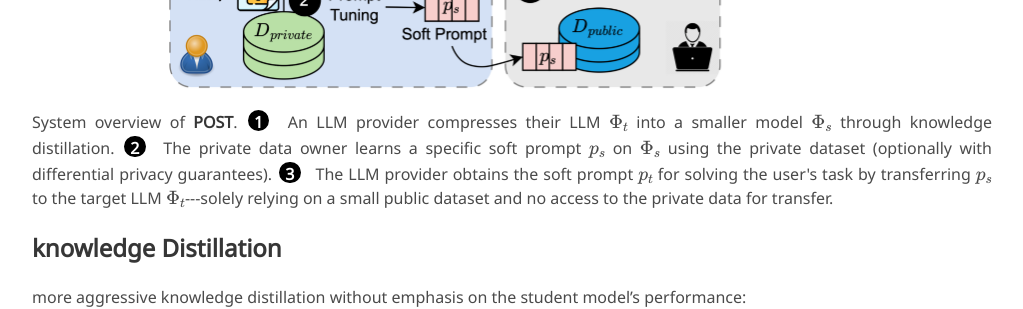
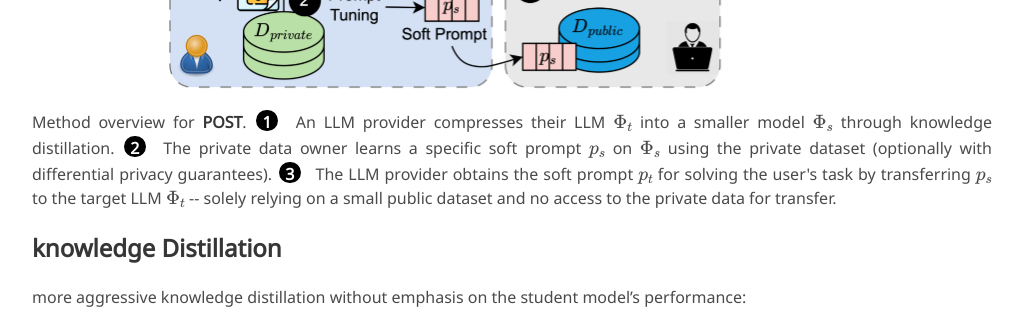
Before and after one commit to stephen016/stephen016.github.io, a Jekyll site: the page POST.html, which Jekyll copies as it is, in a window 1280 px wide and 900 px high, scrolled down 1373 px. Shown: the part 149-458 px from the top of the window, without its empty margins (128-1151 px from the left). Built offline with Jekyll 4.4.1, drawn with Linux system fonts in a browser that asks for light colours; nearby versions of some CDN libraries; some web fonts are replaced; library files that are not in the unit come from our copies; a style sheet for code colours, icons or effects is not loaded.

Commit message:
updated POST

```diff
--- a/POST.html
+++ b/POST.html
@@ -303,9 +303,9 @@
         <img src="projects/POST/POST_v2.png" class="centered"/>
         <div class="content has-text-justified">
           <p>
-            System overview of <strong>POST</strong>. <span class="circle-num">1</span> An LLM provider compresses their LLM $\Phi_t$ into a smaller model $\Phi_s$ through knowledge distillation.
+            Method overview for <strong>POST</strong>. <span class="circle-num">1</span> An LLM provider compresses their LLM $\Phi_t$ into a smaller model $\Phi_s$ through knowledge distillation.
             <span class="circle-num">2</span> The private data owner learns a specific soft prompt $p_s$ on $\Phi_s$ using the private dataset (optionally with differential privacy guarantees).
-            <span class="circle-num">3</span> The LLM provider obtains the soft prompt $p_t$ for solving the user's task by transferring $p_s$ to the target LLM $\Phi_t$---solely relying on a small public dataset and no access to the private data for transfer.
+            <span class="circle-num">3</span> The LLM provider obtains the soft prompt $p_t$ for solving the user's task by transferring $p_s$ to the target LLM $\Phi_t$ -- solely relying on a small public dataset and no access to the private data for transfer.
               </p>
         </div>
       </div>
```
